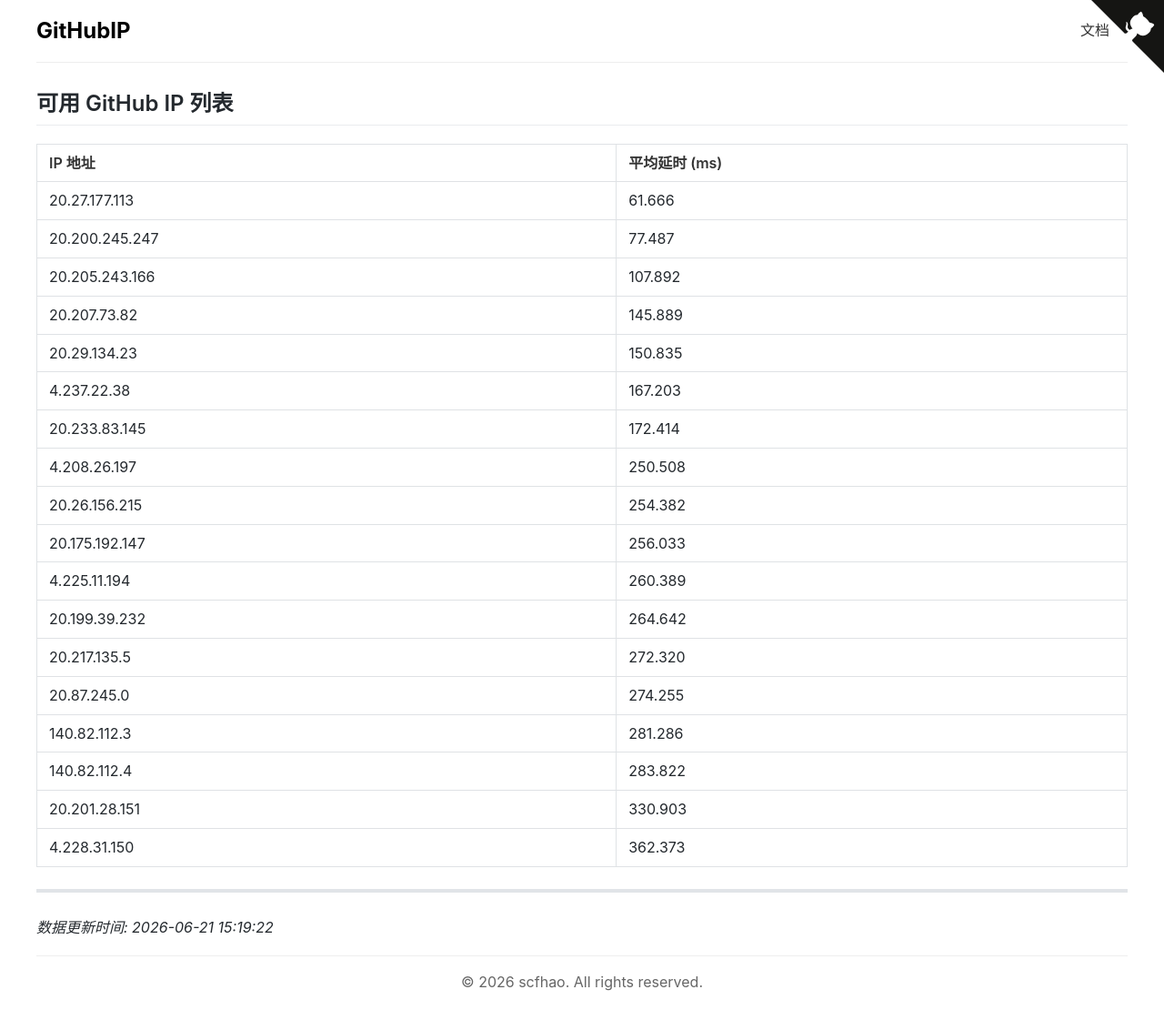
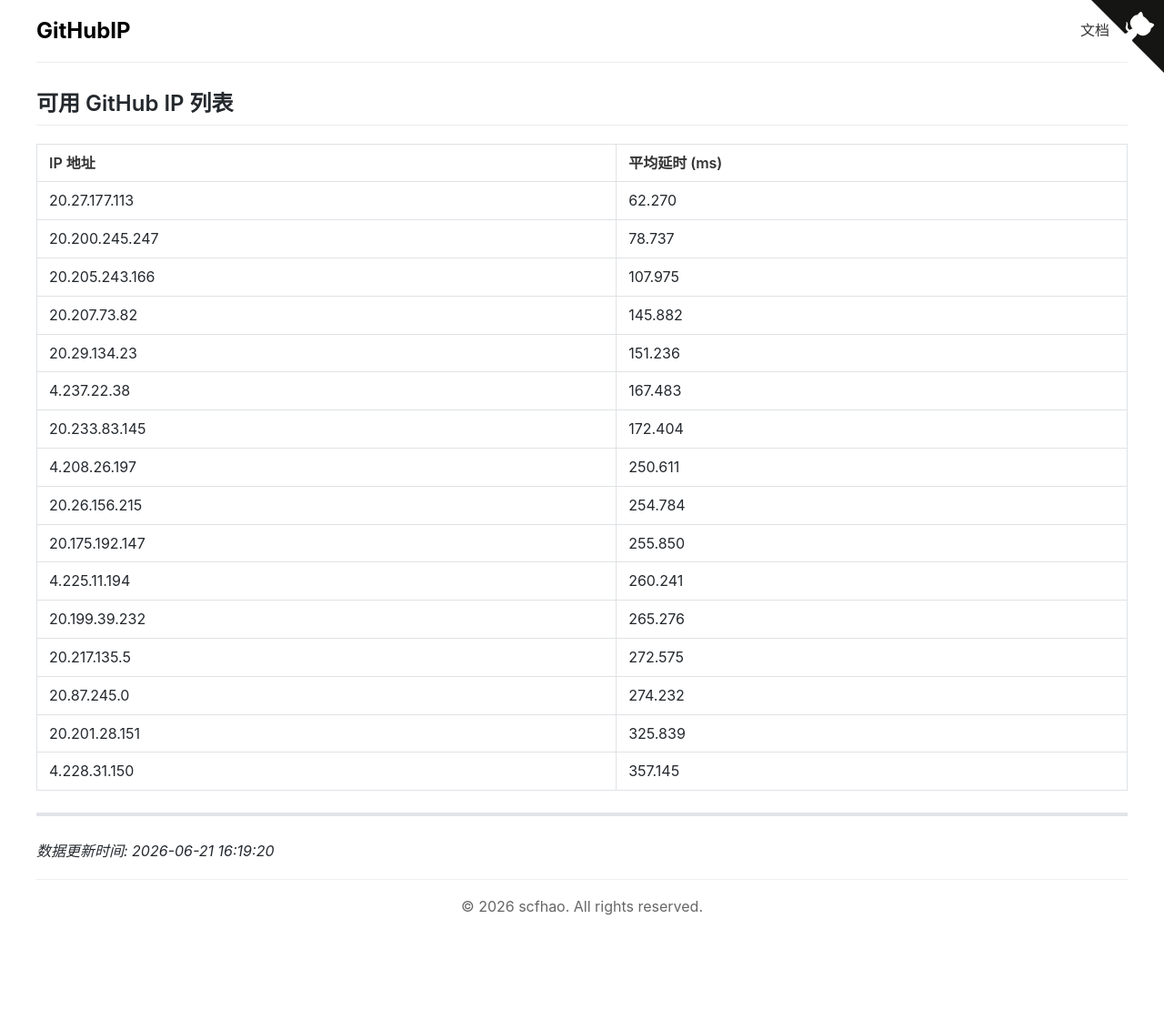
Before and after one commit to scfhao/GitHubIP, a Jekyll site: the page built from index.md, in a window 1280 px wide. Shown: the whole page at 91% size. Built offline with Jekyll 4.4.1, drawn with Linux system fonts in a browser that asks for light colours; after the commit the page ends 1026 px from its top, so only the background shows below that.

Commit message:
自动脚本执行 - 2026-06-21 16:19:20

```diff
--- a/index.md
+++ b/index.md
@@ -1,32 +1,30 @@
 ---
 layout: home
 title: GitHub IP 列表
-date: 2026-06-21 15:19:22
+date: 2026-06-21 16:19:20
 ---
 
 ## 可用 GitHub IP 列表
 
 | IP 地址 | 平均延时 (ms) |
 |---------|--------------|
-| 20.27.177.113 | 61.666 |
-| 20.200.245.247 | 77.487 |
-| 20.205.243.166 | 107.892 |
-| 20.207.73.82 | 145.889 |
-| 20.29.134.23 | 150.835 |
-| 4.237.22.38 | 167.203 |
-| 20.233.83.145 | 172.414 |
-| 4.208.26.197 | 250.508 |
-| 20.26.156.215 | 254.382 |
-| 20.175.192.147 | 256.033 |
-| 4.225.11.194 | 260.389 |
-| 20.199.39.232 | 264.642 |
-| 20.217.135.5 | 272.320 |
-| 20.87.245.0 | 274.255 |
-| 140.82.112.3 | 281.286 |
-| 140.82.112.4 | 283.822 |
-| 20.201.28.151 | 330.903 |
-| 4.228.31.150 | 362.373 |
+| 20.27.177.113 | 62.270 |
+| 20.200.245.247 | 78.737 |
+| 20.205.243.166 | 107.975 |
+| 20.207.73.82 | 145.882 |
+| 20.29.134.23 | 151.236 |
+| 4.237.22.38 | 167.483 |
+| 20.233.83.145 | 172.404 |
+| 4.208.26.197 | 250.611 |
+| 20.26.156.215 | 254.784 |
+| 20.175.192.147 | 255.850 |
+| 4.225.11.194 | 260.241 |
+| 20.199.39.232 | 265.276 |
+| 20.217.135.5 | 272.575 |
+| 20.87.245.0 | 274.232 |
+| 20.201.28.151 | 325.839 |
+| 4.228.31.150 | 357.145 |
 
 ---
 
-*数据更新时间: 2026-06-21 15:19:22*
+*数据更新时间: 2026-06-21 16:19:20*
```
